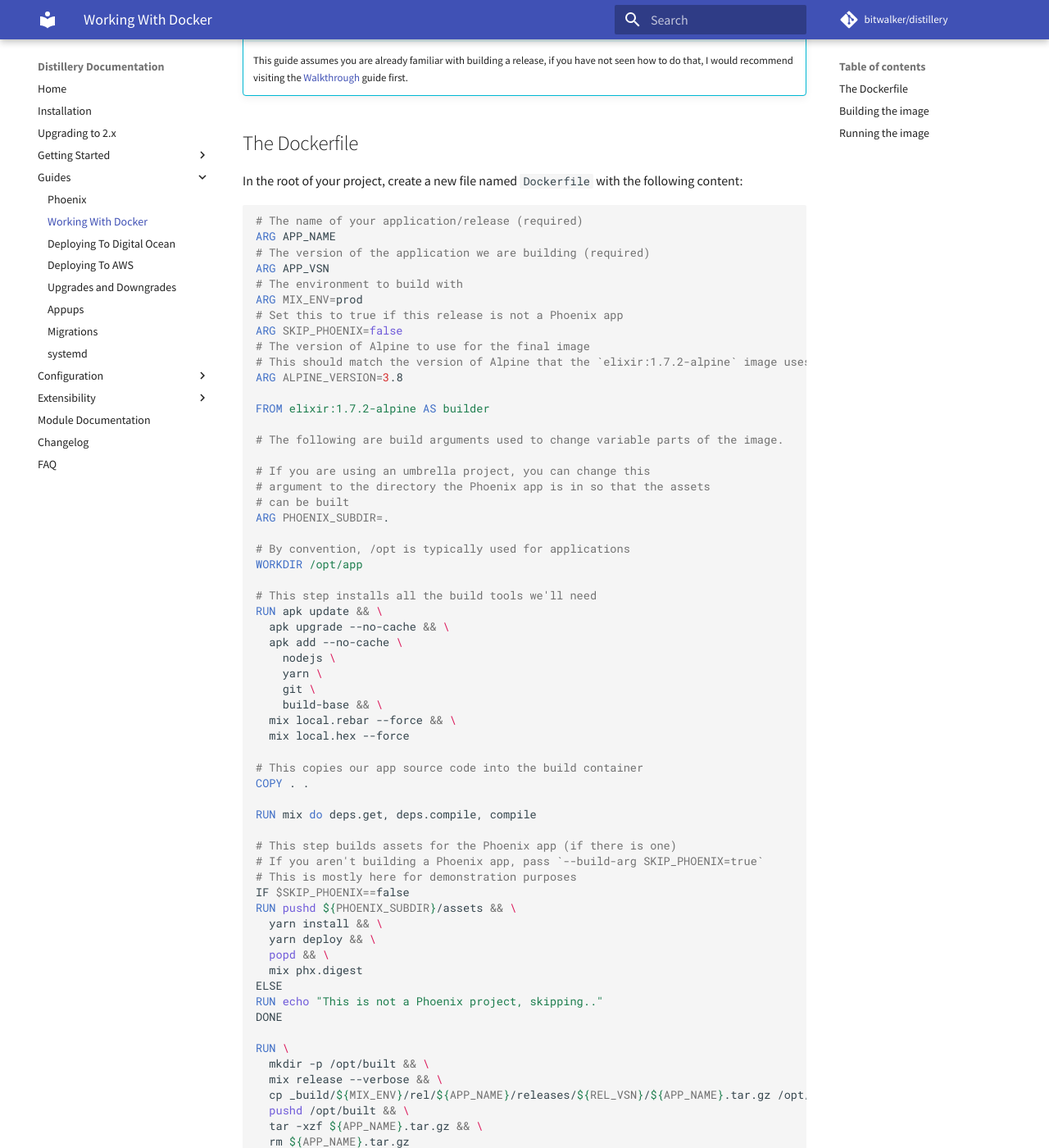
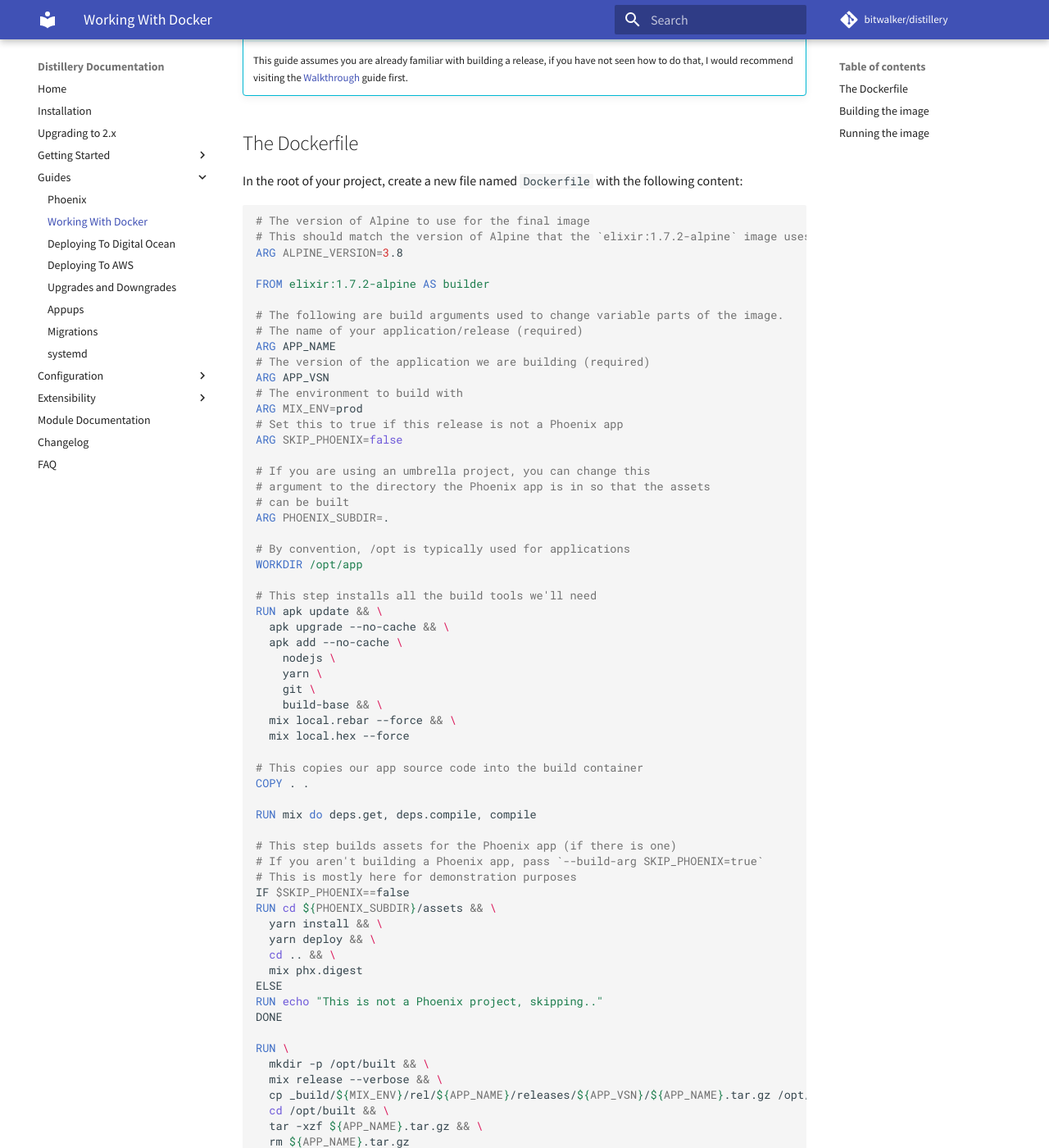
Before and after one commit to bitwalker/distillery, an MkDocs documentation site: the page built from docs/guides/working_with_docker.md, in a window 1280 px wide and 1400 px high, scrolled down 356 px. Shown: the whole window at 82% size. Built offline with MkDocs 1.6.1 and Material for MkDocs 9.7.7, drawn with Linux system fonts in a browser that asks for light colours; comment, search, counter and statistics services are not loaded.

Commit message:
fix working_with_docker doc

```diff
--- a/docs/guides/working_with_docker.md
+++ b/docs/guides/working_with_docker.md
@@ -64,10 +64,10 @@ RUN mix do deps.get, deps.compile, compile
 # If you aren't building a Phoenix app, pass `--build-arg SKIP_PHOENIX=true`
 # This is mostly here for demonstration purposes
 IF $SKIP_PHOENIX==false
-RUN pushd ${PHOENIX_SUBDIR}/assets && \
+RUN cd ${PHOENIX_SUBDIR}/assets && \
   yarn install && \
   yarn deploy && \
-  popd && \
+  cd .. && \
   mix phx.digest
 ELSE
 RUN echo "This is not a Phoenix project, skipping.."
@@ -76,13 +76,15 @@ DONE
 RUN \
   mkdir -p /opt/built && \
   mix release --verbose && \
-  cp _build/${MIX_ENV}/rel/${APP_NAME}/releases/${REL_VSN}/${APP_NAME}.tar.gz /opt/built && \
-  pushd /opt/built && \
+  cp _build/${MIX_ENV}/rel/${APP_NAME}/releases/${APP_VSN}/${APP_NAME}.tar.gz /opt/built && \
+  cd /opt/built && \
   tar -xzf ${APP_NAME}.tar.gz && \
   rm ${APP_NAME}.tar.gz
 
 # From this line onwards, we're in a new image, which will be the image used in production
 FROM alpine:${ALPINE_VERSION}
+
+ARG APP_NAME
 
 RUN apk update && \
     apk add --no-cache \
```
Also changed, not shown: other parts of docs/guides/working_with_docker.md (+7 -7 lines).
